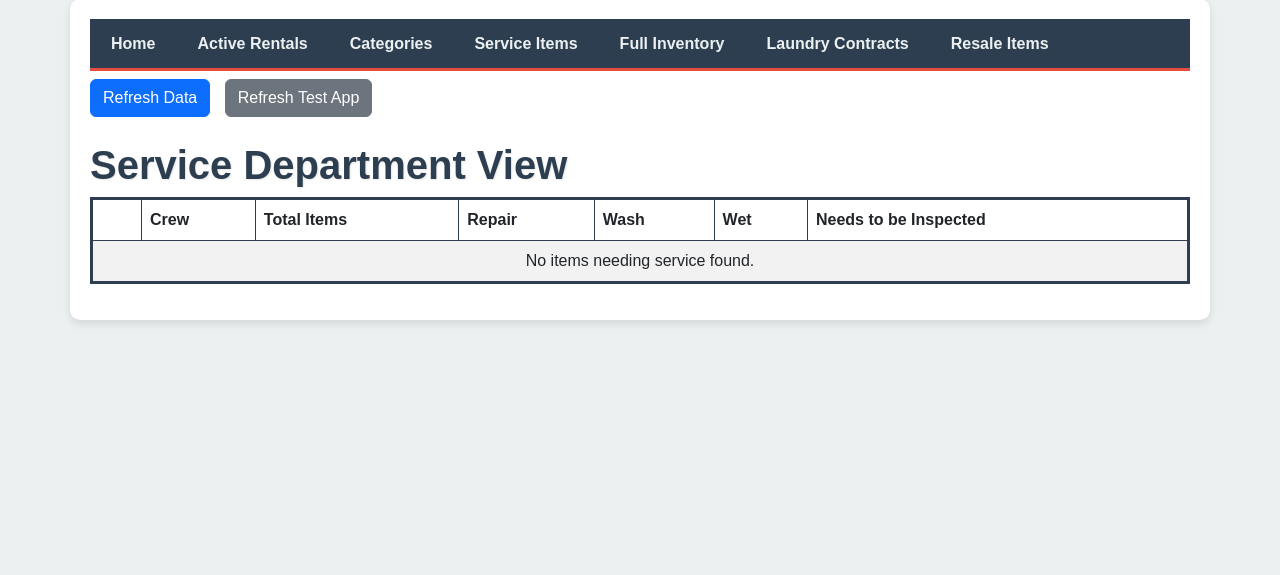
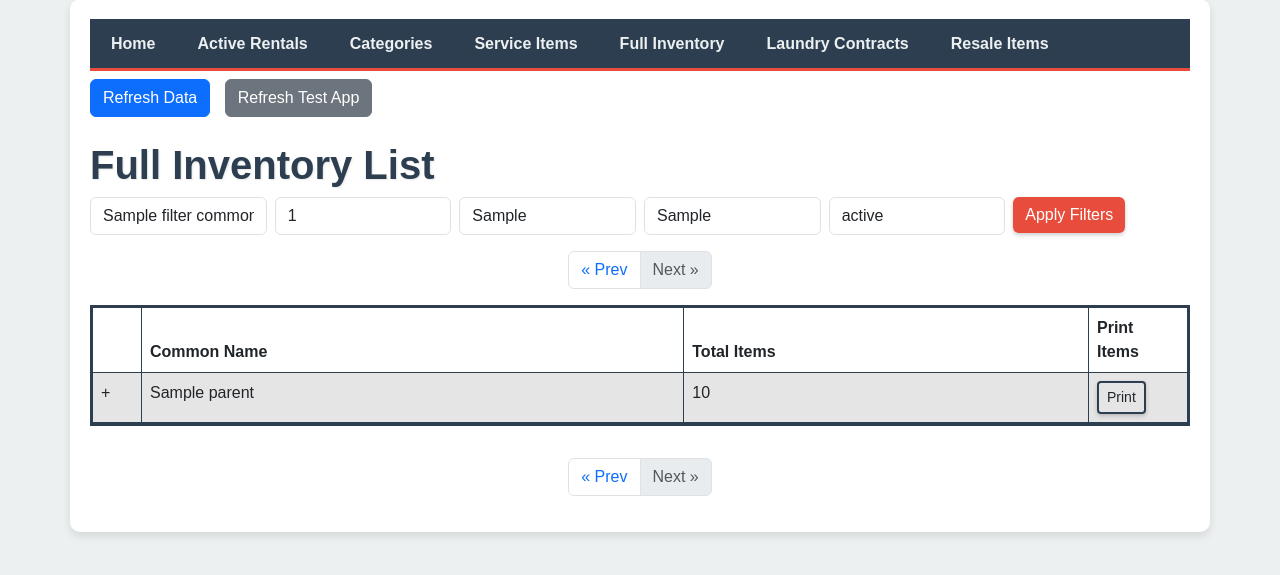
Before and after one commit to sandahltim/_rfidpi, a Flask app: template app/templates/tab3.html in a window 1280 px wide. Shown: the part 25-600 px from the top of the page. Run offline with Flask 2, Linux system fonts and the light colour scheme; the template is opened without the code that fills it: most values are stand-ins (such as "Sample title", 1, 10 or a date in 2020).

Commit message:
Restyle Tab 4 to match Tab 2, add parent layer print

```diff
--- a/app/templates/tab3.html
+++ b/app/templates/tab3.html
@@ -1,130 +1,113 @@
 {% extends "base.html" %}
 {% block content %}
 
-<h1 style="color: #2c3e50; font-weight: bold; text-shadow: 1px 1px 2px rgba(0,0,0,0.1);">Service Department View</h1>
+<h1 style="color: #2c3e50; font-weight: bold; text-shadow: 1px 1px 2px rgba(0,0,0,0.1);">Full Inventory List</h1>
+
+<form method="GET" class="mb-3 row g-2">
+  <div class="col-12 col-md-2">
+    <input type="text" class="form-control" name="common_name" placeholder="Filter Common Name" value="{{ filter_common_name }}" />
+  </div>
+  <div class="col-12 col-md-2">
+    <input type="text" class="form-control" name="tag_id" placeholder="Filter Tag ID" value="{{ filter_tag_id }}" />
+  </div>
+  <div class="col-12 col-md-2">
+    <input type="text" class="form-control" name="bin_location" placeholder="Filter Bin Location" value="{{ filter_bin_location }}" />
+  </div>
+  <div class="col-12 col-md-2">
+    <input type="text" class="form-control" name="last_contract_num" placeholder="Filter Last Contract" value="{{ filter_last_contract }}" />
+  </div>
+  <div class="col-12 col-md-2">
+    <input type="text" class="form-control" name="status" placeholder="Filter Status" value="{{ filter_status }}" />
+  </div>
+  <div class="col-12 col-md-2">
+    <button type="submit" class="btn btn-primary" style="background: #e74c3c; border: none; box-shadow: 0 2px 4px rgba(0,0,0,0.2); transition: all 0.3s;">Apply Filters</button>
+  </div>
+</form>
+
+<nav aria-label="Page navigation" class="mb-3">
+  <ul class="pagination justify-content-center flex-wrap">
+    <li class="page-item {% if current_page == 1 %}disabled{% endif %}">
+      <a class="page-link" href="{{ url_for('tab4_bp.show_tab4', page=current_page-1, common_name=filter_common_name, tag_id=filter_tag_id, bin_location=filter_bin_location, last_contract_num=filter_last_contract, status=filter_status) }}" aria-label="Previous">
+        <span aria-hidden="true">&laquo; Prev</span>
+      </a>
+    </li>
+    {% for p in range(1, total_pages + 1) %}
+    <li class="page-item {% if p == current_page %}active{% endif %}">
+      <a class="page-link" href="{{ url_for('tab4_bp.show_tab4', page=p, common_name=filter_common_name, tag_id=filter_tag_id, bin_location=filter_bin_location, last_contract_num=filter_last_contract, status=filter_status) }}">{{ p }}</a>
+    </li>
+    {% endfor %}
+    <li class="page-item {% if current_page == total_pages %}disabled{% endif %}">
+      <a class="page-link" href="{{ url_for('tab4_bp.show_tab4', page=current_page+1, common_name=filter_common_name, tag_id=filter_tag_id, bin_location=filter_bin_location, last_contract_num=filter_last_contract, status=filter_status) }}" aria-label="Next">
+        <span aria-hidden="true">Next &raquo;</span>
+      </a>
+    </li>
+  </ul>
+</nav>
 
 <div class="table-container">
-  <table class="table table-striped table-bordered" id="crewTable" style="border: 3px solid #2c3e50;">
+  <table class="table table-striped table-bordered" id="parentTable" style="border: 3px solid #2c3e50;">
     <thead style="background: #34495e; color: #ecf0f1;">
       <tr>
         <th style="width: 50px;"></th>
-        <th class="sortable" data-col-name="crew">Crew</th>
-        <th class="sortable" data-col-name="total">Total Items</th>
-        <th>Repair</th>
-        <th>Wash</th>
-        <th>Wet</th>
-        <th>Needs to be Inspected</th>
-      </tr>
-    </thead>
-    <tbody>
-      {% if items_found %}
-      {% for crew_entry in crew_data %}
-      {% set crew_key = crew_entry.crew|lower|replace(' ', '_') %}
-      <tr class="table-active" style="background: linear-gradient(to right, #ecf0f1, #dfe6e9);">
-        <td><span class="expand-toggle" data-bs-toggle="collapse" data-bs-target="#status-{{ crew_key }}">+</span></td>
-        <td>{{ crew_entry.crew }}</td>
-        <td>{{ crew_entry.total }}</td>
-        <td>{{ crew_entry.status_counts['Repair'] | default(0) }}</td>
-        <td>{{ crew_entry.status_counts['Wash'] | default(0) }}</td>
-        <td>{{ crew_entry.status_counts['Wet'] | default(0) }}</td>
-        <td>{{ crew_entry.status_counts['Needs to be Inspected'] | default(0) }}</td>
-      </tr>
-      <tr>
-        <td colspan="7" class="p-0">
-          <div id="status-{{ crew_key }}" class="collapse" data-crew="{{ crew_entry.crew }}">
-            <table class="table mb-0 status-table" id="statusTable-{{ crew_key }}" style="border: 2px solid #34495e;">
-              <thead style="background: #3498db; color: #fff;">
-                <tr>
-                  <th style="width: 50px;"></th>
-                  <th class="sortable" data-col-name="status">Status</th>
-                  <th class="sortable" data-col-name="total">Total Items</th>
-                </tr>
-              </thead>
-              <tbody>
-                {% for status, cat_dict in crew_map[crew_entry.crew].items() %}
-                {% set status_key = status|lower|replace(' ', '_') %}
-                <tr class="table-info">
-                  <td><span class="expand-toggle" data-bs-toggle="collapse" data-bs-target="#category-{{ crew_key }}-{{ status_key }}">+</span></td>
-                  <td>{{ status }}</td>
-                  <td>{{ crew_entry.status_counts[status] }}</td>
-                </tr>
-                <tr>
-                  <td colspan="3" class="p-0">
-                    <div id="category-{{ crew_key }}-{{ status_key }}" class="collapse" data-status="{{ status }}">
-                      <table class="table mb-0 category-table" id="categoryTable-{{ crew_key }}-{{ status_key }}" style="border: 2px solid #34495e;">
-                        <thead style="background: #3498db; color: #fff;">
-                          <tr>
-                            <th style="width: 50px;"></th>
-                            <th class="sortable" data-col-name="category">Category</th>
-                            <th class="sortable" data-col-name="total">Total Items</th>
-                            <th class="sortable" data-col-name="service">Service</th>
-                          </tr>
-                        </thead>
-                        <tbody>
-                          {% for category, sub_dict in cat_dict.items() %}
-                          {% set cat_key = category|lower|replace(' ', '_') %}
-                          <tr class="table-success">
-                            <td><span class="expand-toggle" data-bs-toggle="collapse" data-bs-target="#subcategory-{{ crew_key }}-{{ status_key }}-{{ cat_key }}">+</span></td>
-                            <td>{{ category }}</td>
-                            <td>{{ sub_dict.total }}</td>
-                            <td>{{ sub_dict.service }}</td>
-                          </tr>
-                          <tr>
-                            <td colspan="4" class="p-0">
-                              <div id="subcategory-{{ crew_key }}-{{ status_key }}-{{ cat_key }}" class="collapse" data-category="{{ category }}">
-                                <table class="table mb-0 subcategory-table" id="subcategoryTable-{{ crew_key }}-{{ status_key }}-{{ cat_key }}" style="border: 2px solid #34495e;">
-                                  <thead style="background: #3498db; color: #fff;">
-                                    <tr>
-                                      <th style="width: 50px;"></th>
-                                      <th class="sortable" data-col-name="subcategory">Subcategory</th>
+        <th class="sortable" data-col-name="common_name">Common Name</th>
         <th class="sortable" data-col-name="total">Total Items</th>
         <th style="width: 100px;">Print Items</th>
       </tr>
     </thead>
     <tbody>
-                                    {% for subcategory, items in sub_dict.subcategories.items() %}
-                                    {% set sub_key = subcategory|lower|replace(' ', '_') %}
-                                    <tr class="table-warning">
-                                      <td><span class="expand-toggle" data-bs-toggle="collapse" data-bs-target="#items-{{ crew_key }}-{{ status_key }}-{{ cat_key }}-{{ sub_key }}">+</span></td>
-                                      <td>{{ subcategory }}</td>
-                                      <td>{{ items|length }}</td>
-                                      <td><button class="btn btn-outline-dark btn-sm print-items-btn" data-crew="{{ crew_entry.crew }}" data-status="{{ status }}" data-category="{{ category }}" data-subcategory="{{ subcategory }}" style="border: 2px solid #2c3e50; box-shadow: 0 2px 4px rgba(0,0,0,0.2); transition: all 0.3s;">Print</button></td>
+      {% for parent in parent_data %}
+      {% set parent_idx = loop.index + (current_page - 1) * 20 %}
+      <tr class="table-active" style="background: linear-gradient(to right, #ecf0f1, #dfe6e9);">
+        <td><span class="expand-toggle" data-bs-toggle="collapse" data-bs-target="#child-{{ parent_idx }}">+</span></td>
+        <td>{{ parent.common_name }}</td>
+        <td>{{ parent.total }}</td>
+        <td><button class="btn btn-outline-dark btn-sm print-items-btn" data-common-name="{{ parent.common_name }}" style="border: 2px solid #2c3e50; box-shadow: 0 2px 4px rgba(0,0,0,0.2); transition: all 0.3s;">Print</button></td>
       </tr>
       <tr>
         <td colspan="4" class="p-0">
-                                        <div id="items-{{ crew_key }}-{{ status_key }}-{{ cat_key }}-{{ sub_key }}" class="collapse" data-subcategory="{{ subcategory }}">
-                                          <table class="table mb-0 items-table" id="itemsTable-{{ crew_key }}-{{ status_key }}-{{ cat_key }}-{{ sub_key }}" style="border: 2px solid #2c3e50;">
-                                            <thead style="background: #2c3e50; color: #ecf0f1;">
+          <div id="child-{{ parent_idx }}" class="collapse">
+            <table class="table mb-0 child-table" id="childTable-{{ parent_idx }}" style="border: 2px solid #34495e;">
+              <thead style="background: #3498db; color: #fff;">
                 <tr>
                   <th class="sortable" data-col-name="tag_id">Tag ID</th>
-                                                <th class="sortable" data-col-name="common_name">Common Name</th>
-                                                <th class="sortable" data-col-name="status">Status</th>
+                  <th class="sortable" data-col-name="account_uuid">Account UUID</th>
+                  <th class="sortable" data-col-name="serial_number">Serial Number</th>
+                  <th class="sortable" data-col-name="client_name">Client Name</th>
+                  <th class="sortable" data-col-name="rental_class">Rental Class</th>
                   <th class="sortable" data-col-name="quality">Quality</th>
                   <th class="sortable" data-col-name="bin_location">Bin Location</th>
+                  <th class="sortable" data-col-name="status">Status</th>
+                  <th class="sortable" data-col-name="last_contract">Last Contract</th>
+                  <th class="sortable" data-col-name="last_scanned_by">Last Scanned By</th>
                   <th class="sortable" data-col-name="notes">Notes</th>
+                  <th class="sortable" data-col-name="status_notes">Status Notes</th>
+                  <th class="sortable" data-col-name="longitude">Longitude</th>
+                  <th class="sortable" data-col-name="latitude">Latitude</th>
+                  <th class="sortable" data-col-name="date_last_scanned">Date Last Scanned</th>
+                  <th class="sortable" data-col-name="date_created">Date Created</th>
+                  <th class="sortable" data-col-name="date_updated">Date Updated</th>
                 </tr>
               </thead>
               <tbody>
-                                              {% if items|length > 0 %}
-                                              {% for item in items %}
-                                              <tr>
+                {% for item in item_map[parent.common_name] %}
+                <tr class="{% if item.status in ['On Rent', 'Delivered'] %}on-rent{% elif item.status == 'Ready to Rent' %}ready{% else %}service{% endif %}">
                   <td>{{ item.tag_id }}</td>
-                                                <td>{{ item.common_name }}</td>
-                                                <td>{{ item.status }}</td>
+                  <td>{{ item.uuid_accounts_fk }}</td>
+                  <td>{{ item.serial_number }}</td>
+                  <td>{{ item.client_name }}</td>
+                  <td>{{ item.rental_class_num }}</td>
                   <td>{{ item.quality }}</td>
                   <td>{{ item.bin_location }}</td>
+                  <td>{{ item.status }}</td>
+                  <td>{{ item.last_contract_num }}</td>
+                  <td>{{ item.last_scanned_by }}</td>
                   <td>{{ item.notes | default('') }}</td>
-                                              </tr>
-                                              {% endfor %}
-                                              {% else %}
-                                              <tr>
-                                                <td colspan="6" class="text-center">No items in this subcategory.</td>
-                                              </tr>
-                                              {% endif %}
-                                            </tbody>
-                                          </table>
-                                        </div>
-                                      </td>
+                  <td>{{ item.status_notes | default('') }}</td>
+                  <td>{{ item.long | default('') }}</td>
+                  <td>{{ item.lat | default('') }}</td>
+                  <td>{{ item.date_last_scanned | default('') }}</td>
+                  <td>{{ item.date_created | default('') }}</td>
+                  <td>{{ item.date_updated | default('') }}</td>
                 </tr>
                 {% endfor %}
               </tbody>
@@ -136,23 +119,26 @@
     </tbody>
   </table>
 </div>
-                  </td>
-                </tr>
+
+<nav aria-label="Page navigation" class="mt-3">
+  <ul class="pagination justify-content-center flex-wrap">
+    <li class="page-item {% if current_page == 1 %}disabled{% endif %}">
+      <a class="page-link" href="{{ url_for('tab4_bp.show_tab4', page=current_page-1, common_name=filter_common_name, tag_id=filter_tag_id, bin_location=filter_bin_location, last_contract_num=filter_last_contract, status=filter_status) }}" aria-label="Previous">
+        <span aria-hidden="true">&laquo; Prev</span>
+      </a>
+    </li>
+    {% for p in range(1, total_pages + 1) %}
+    <li class="page-item {% if p == current_page %}active{% endif %}">
+      <a class="page-link" href="{{ url_for('tab4_bp.show_tab4', page=p, common_name=filter_common_name, tag_id=filter_tag_id, bin_location=filter_bin_location, last_contract_num=filter_last_contract, status=filter_status) }}">{{ p }}</a>
+    </li>
     {% endfor %}
-              </tbody>
-            </table>
-          </div>
-        </td>
-      </tr>
-      {% endfor %}
-      {% else %}
-      <tr>
-        <td colspan="7" class="text-center">No items needing service found.</td>
-      </tr>
-      {% endif %}
-    </tbody>
-  </table>
-</div>
+    <li class="page-item {% if current_page == total_pages %}disabled{% endif %}">
+      <a class="page-link" href="{{ url_for('tab4_bp.show_tab4', page=current_page+1, common_name=filter_common_name, tag_id=filter_tag_id, bin_location=filter_bin_location, last_contract_num=filter_last_contract, status=filter_status) }}" aria-label="Next">
+        <span aria-hidden="true">Next &raquo;</span>
+      </a>
+    </li>
+  </ul>
+</nav>
 
 <script>
 function sortTable(tableEl, colName) {
@@ -168,7 +154,7 @@
   let headers = Array.from(tableEl.querySelectorAll("th"));
   let colIndex = headers.findIndex(th => th.getAttribute("data-col-name") === colName);
 
-  if (tableEl.classList.contains("items-table")) {
+  if (tableEl.classList.contains("child-table")) {
     let rows = Array.from(tbody.querySelectorAll("tr"));
     rows.sort((a, b) => {
       let cellA = a.cells[colIndex]?.innerText.trim() || "";
@@ -188,10 +174,7 @@
     for (let i = 0; i < rows.length; i += 2) {
       let parentRow = rows[i];
       let childRow = rows[i + 1] || null;
-      if (parentRow && (parentRow.classList.contains("table-active") ||
-                        parentRow.classList.contains("table-info") ||
-                        parentRow.classList.contains("table-success") ||
-                        parentRow.classList.contains("table-warning"))) {
+      if (parentRow && parentRow.classList.contains("table-active")) {
         pairs.push({ parent: parentRow, child: childRow });
       }
     }
@@ -213,15 +196,15 @@
   }
 }
 
-function printItems(crew, status, category, subcategory) {
-  const crewMap = {{ crew_map|tojson }};
-  const items = crewMap[crew][status][category].subcategories[subcategory] || [];
+function printItems(commonName) {
+  const itemMap = {{ item_map|tojson }};
+  const items = itemMap[commonName] || [];
 
   const printWin = window.open('', '_blank');
   printWin.document.write(`
     <html>
       <head>
-        <title>Items: ${crew} - ${status} - ${category} - ${subcategory}</title>
+        <title>Items: ${commonName}</title>
         <style>
           body { font-family: Arial, sans-serif; margin: 20px; background: #f5f5f5; }
           h1 { font-size: 1.5em; text-align: center; color: #2c3e50; margin-bottom: 20px; text-shadow: 1px 1px 2px rgba(0,0,0,0.1); }
@@ -230,19 +213,33 @@
           th { background: #3498db; color: #fff; font-weight: bold; }
           tr:nth-child(even) { background: #f9f9f9; }
           tr:hover { background: #dfe6e9; }
+          .on-rent { background-color: #ffff99; }
+          .ready { background-color: #ccffcc; }
+          .service { background-color: #ffcccc; }
         </style>
       </head>
       <body>
-        <h1>Items: ${crew} - ${status} - ${category} - ${subcategory}</h1>
+        <h1>Items: ${commonName}</h1>
         <table>
           <thead>
             <tr>
               <th>Tag ID</th>
-              <th>Common Name</th>
-              <th>Status</th>
+              <th>Account UUID</th>
+              <th>Serial Number</th>
+              <th>Client Name</th>
+              <th>Rental Class</th>
               <th>Quality</th>
               <th>Bin Location</th>
+              <th>Status</th>
+              <th>Last Contract</th>
+              <th>Last Scanned By</th>
               <th>Notes</th>
+              <th>Status Notes</th>
+              <th>Longitude</th>
+              <th>Latitude</th>
+              <th>Date Last Scanned</th>
+              <th>Date Created</th>
+              <th>Date Updated</th>
             </tr>
           </thead>
           <tbody>
@@ -250,13 +247,24 @@
 
   items.forEach(item => {
     printWin.document.write(`
-      <tr>
+      <tr class="${item.status in ['On Rent', 'Delivered'] ? 'on-rent' : item.status == 'Ready to Rent' ? 'ready' : 'service'}">
         <td>${item.tag_id}</td>
-        <td>${item.common_name}</td>
-        <td>${item.status}</td>
-        <td>${item.quality}</td>
-        <td>${item.bin_location}</td>
+        <td>${item.uuid_accounts_fk || ''}</td>
+        <td>${item.serial_number || ''}</td>
+        <td>${item.client_name || ''}</td>
+        <td>${item.rental_class_num || ''}</td>
+        <td>${item.quality || ''}</td>
+        <td>${item.bin_location || ''}</td>
+        <td>${item.status || ''}</td>
+        <td>${item.last_contract_num || ''}</td>
+        <td>${item.last_scanned_by || ''}</td>
         <td>${item.notes || ''}</td>
+        <td>${item.status_notes || ''}</td>
+        <td>${item.long || ''}</td>
+        <td>${item.lat || ''}</td>
+        <td>${item.date_last_scanned || ''}</td>
+        <td>${item.date_created || ''}</td>
+        <td>${item.date_updated || ''}</td>
       </tr>
     `);
   });
@@ -296,11 +304,8 @@
 
   document.querySelectorAll(".print-items-btn").forEach(btn => {
     btn.addEventListener("click", () => {
-      const crew = btn.getAttribute("data-crew");
-      const status = btn.getAttribute("data-status");
-      const category = btn.getAttribute("data-category");
-      const subcategory = btn.getAttribute("data-subcategory");
-      printItems(crew, status, category, subcategory);
+      const commonName = btn.getAttribute("data-common-name");
+      printItems(commonName);
     });
   });
 
@@ -339,6 +344,9 @@
   .collapse {
     width: 100%;
   }
+  .on-rent { background-color: #ffff99; }
+  .ready { background-color: #ccffcc; }
+  .service { background-color: #ffcccc; }
   @media (max-width: 768px) {
     .pagination .page-link { padding: 0.25rem 0.5rem; font-size: 0.9rem; }
   }
```
Lines whose indentation alone changed are shown as unchanged.
